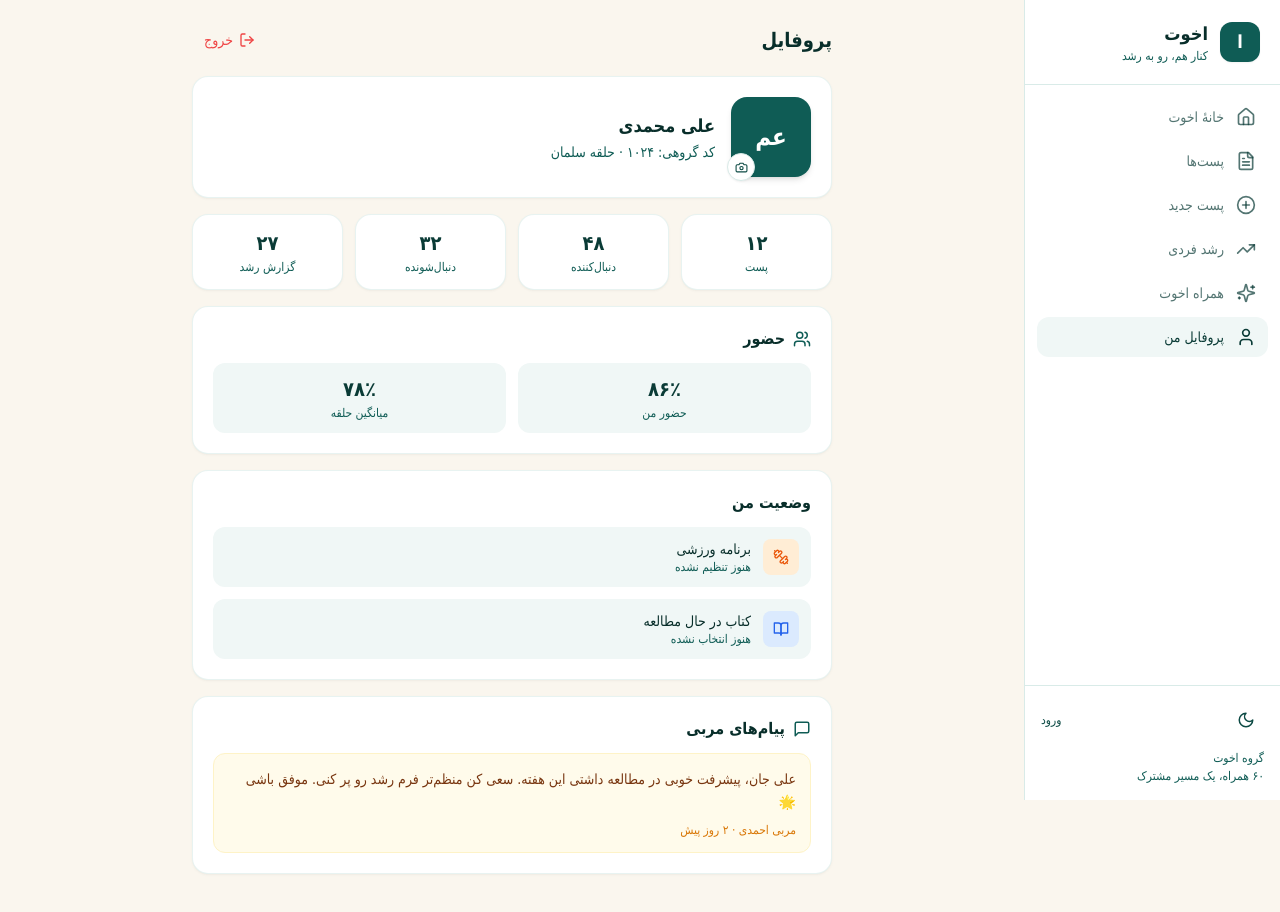
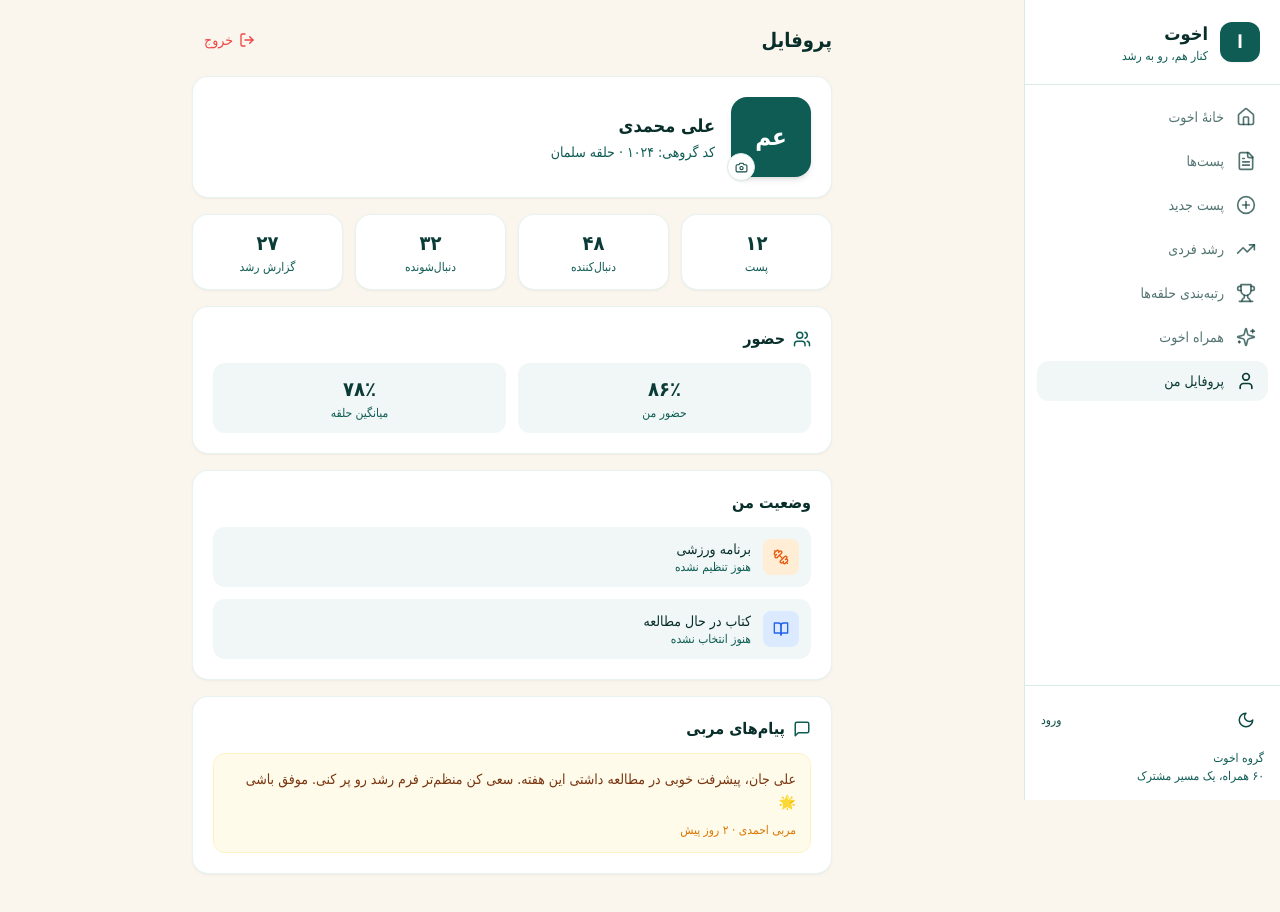
Before and after one commit to MohammadMahdi27127/okhovat, a Next.js app in the folder frontend/: page /profile in a window 1280 px wide. Shown: the top 912 px of the page. Built offline with nearby package versions, Linux system fonts and the light colour scheme.

Commit message:
feat(ui): add Rankings link to Sidebar navigation

```diff
--- a/frontend/src/components/Sidebar.tsx
+++ b/frontend/src/components/Sidebar.tsx
@@ -4,7 +4,7 @@ import Link from 'next/link'
 import { usePathname } from 'next/navigation'
 import {
   Home, FileText, PlusCircle, TrendingUp, User,
-  LayoutDashboard, Sparkles
+  LayoutDashboard, Sparkles, Trophy
 } from 'lucide-react'
 import ThemeToggle from './ThemeToggle'
 import clsx from 'clsx'
@@ -20,6 +20,7 @@ const memberLinks = [
   { href: '/posts', icon: FileText, label: 'پست‌ها' },
   { href: '/new-post', icon: PlusCircle, label: 'پست جدید' },
   { href: '/growth', icon: TrendingUp, label: 'رشد فردی' },
+  { href: '/rankings', icon: Trophy, label: 'رتبه‌بندی حلقه‌ها' },
   { href: '/assistant', icon: Sparkles, label: 'همراه اخوت' },
   { href: '/profile', icon: User, label: 'پروفایل من' },
 ]
@@ -28,6 +29,7 @@ const coachLinks = [
   { href: '/', icon: Home, label: 'خانه' },
   { href: '/posts', icon: FileText, label: 'پست‌ها' },
   { href: '/coach', icon: LayoutDashboard, label: 'پنل نظارتی' },
+  { href: '/rankings', icon: Trophy, label: 'رتبه‌بندی' },
   { href: '/assistant', icon: Sparkles, label: 'همراه اخوت' },
   { href: '/profile', icon: User, label: 'پروفایل' },
 ]
```
